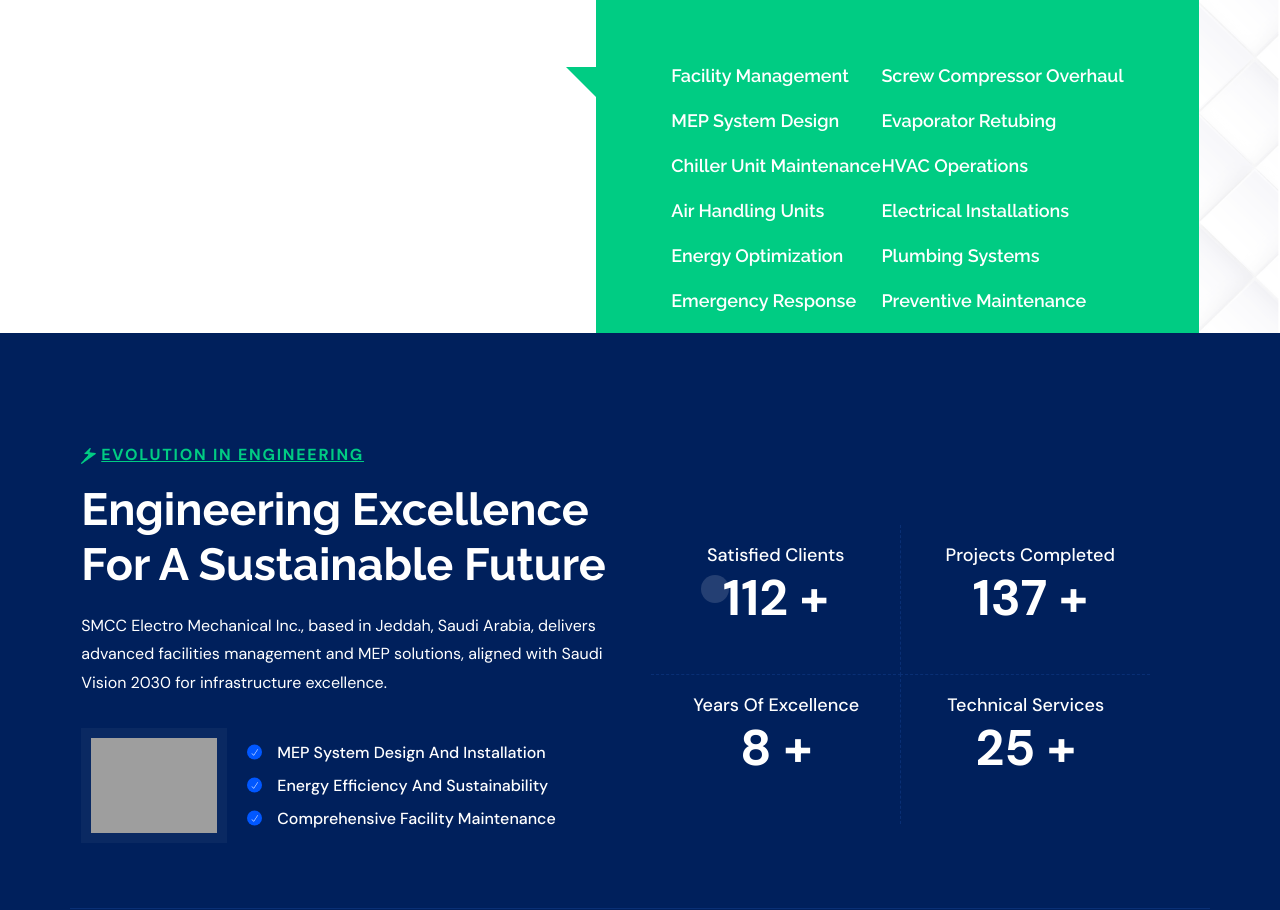
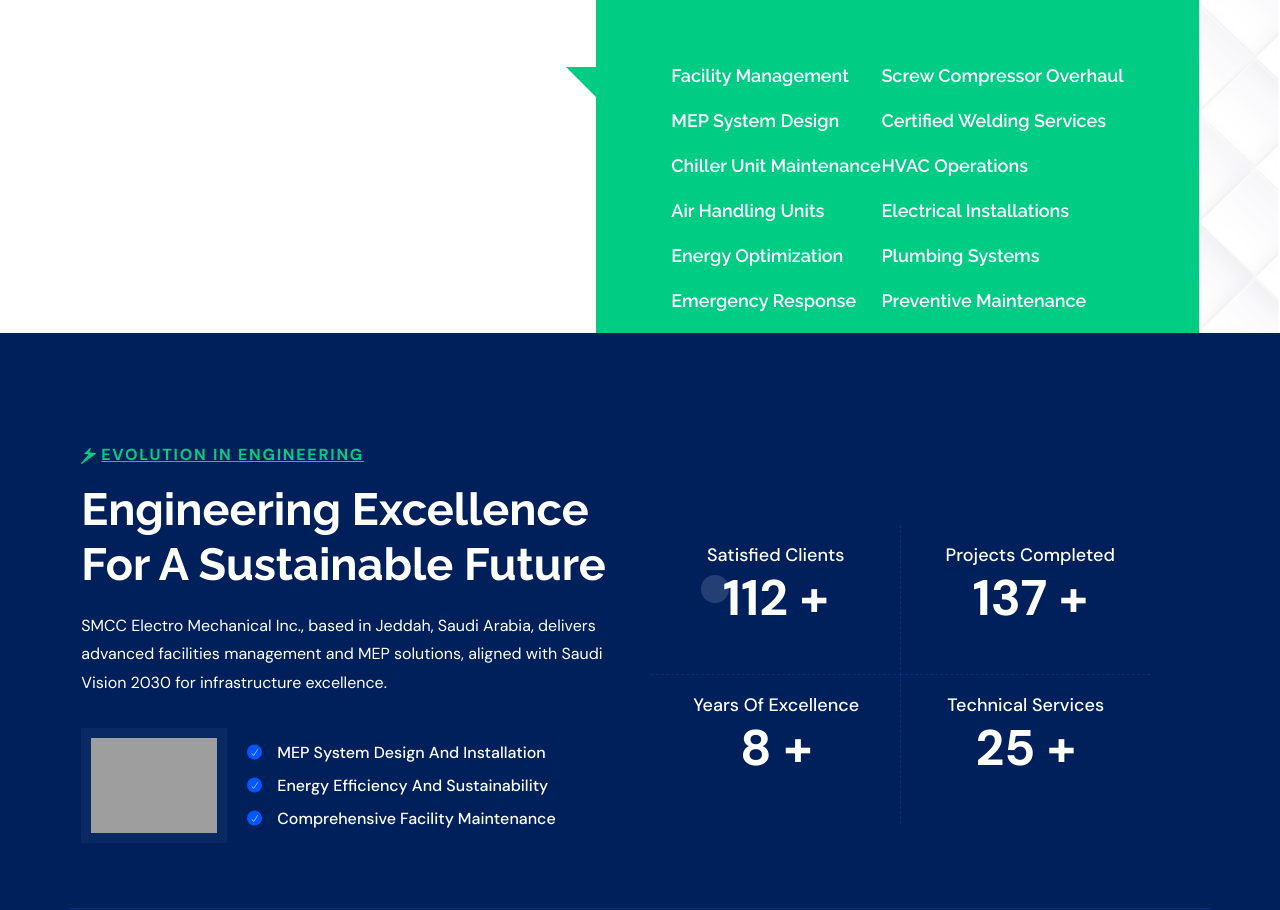
Before and after one commit to jurair140/smcc, a plain HTML site: page index.html in a window 1280 px wide. Shown: the part 3358-4268 px from the top of the page. Drawn offline with Linux system fonts and the light colour scheme; grey boxes are pictures that could not be loaded.

Commit message:
third-commit

```diff
--- a/index.html
+++ b/index.html
@@ -496,7 +496,7 @@
                     <a href="services-single.html">Screw Compressor Overhaul</a>
                   </li>
                   <li>
-                    <a href="services-single.html">Evaporator Retubing</a>
+                    <a href="services-single.html">Certified Welding Services</a>
                   </li>
                   <li><a href="services-single.html">HVAC Operations</a></li>
                   <li><a href="services-single.html">Electrical Installations</a></li>
```
Also changed, not shown: 1 other file.
